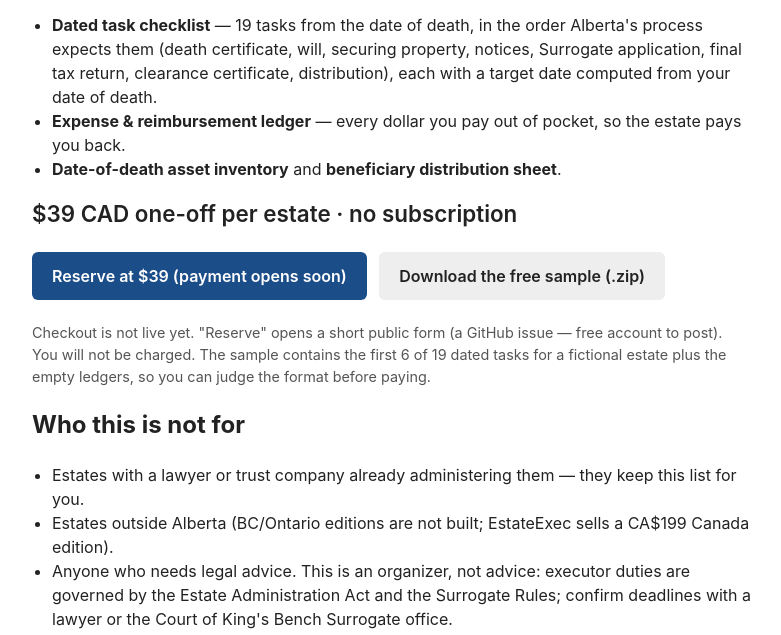
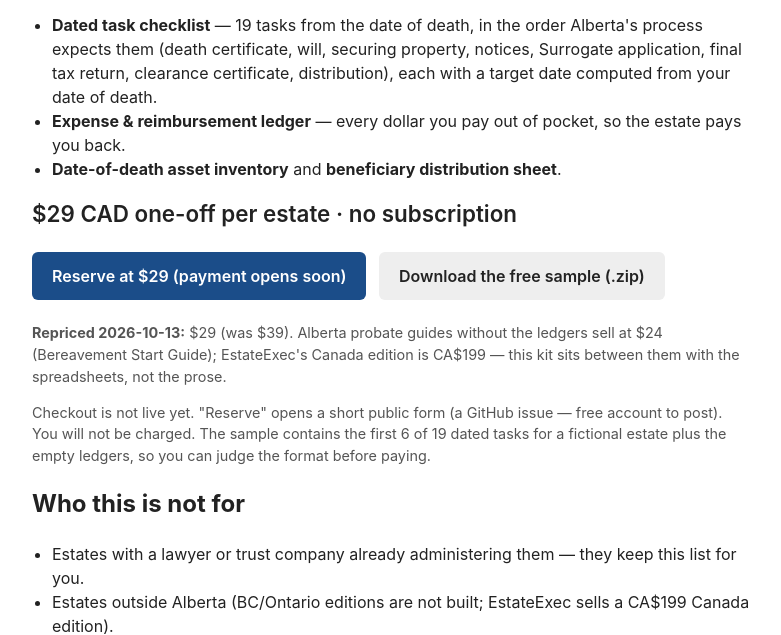
Before and after one commit to Aispotlightlab/ab-executor-kit, a plain HTML site: page docs/index.html in a window 1280 px wide. Shown: the part 172-807 px from the top of the page, without its empty margins (248-1029 px from the left). Drawn offline with Linux system fonts and the light colour scheme.

Commit message:
nestor: OPP-0006 price test $39→$29 CAD (standing-auth: pricing inside range; anchor BSG $24 / EstateExec CA$199) run 12

```diff
--- a/docs/index.html
+++ b/docs/index.html
@@ -3,8 +3,8 @@
 <head>
 <meta charset="utf-8">
 <meta name="viewport" content="width=device-width, initial-scale=1">
-<title>Alberta Executor Kit — dated task checklist, expense ledger, asset inventory. $39 once, no subscription</title>
-<meta name="description" content="A $39 CAD one-off organizer for first-time executors of an Alberta estate: 19 dated tasks from the date of death, expense/reimbursement ledger, date-of-death asset inventory, distribution sheet. Plain CSV. Not legal advice.">
+<title>Alberta Executor Kit — dated task checklist, expense ledger, asset inventory. $29 once, no subscription</title>
+<meta name="description" content="A $29 CAD one-off organizer for first-time executors of an Alberta estate: 19 dated tasks from the date of death, expense/reimbursement ledger, date-of-death asset inventory, distribution sheet. Plain CSV. Not legal advice.">
 <style>
 body{font-family:-apple-system,Segoe UI,Helvetica,Arial,sans-serif;max-width:720px;margin:40px auto;padding:0 20px;line-height:1.5;color:#222}
 h1{font-size:1.7em;margin-bottom:.2em}
@@ -27,12 +27,13 @@ No monthly plan, nothing to cancel, nothing stored on our servers — you downlo
   <li><strong>Date-of-death asset inventory</strong> and <strong>beneficiary distribution sheet</strong>.</li>
 </ul>
 
-<p class="price">$39 CAD one-off per estate · no subscription</p>
+<p class="price">$29 CAD one-off per estate · no subscription</p>
 
 <p>
-  <a class="btn primary" href="https://github.com/Aispotlightlab/ab-executor-kit/issues/new?title=Reserve%20executor%20kit%20at%20%2439&body=Province%3A%20Alberta%0AApprox.%20date%20of%20death%20(month%2Fyear)%3A%20%0AWhat%20I%20need%20most%3A%20" rel="nofollow">Reserve at $39 (payment opens soon)</a>
+  <a class="btn primary" href="https://github.com/Aispotlightlab/ab-executor-kit/issues/new?title=Reserve%20executor%20kit%20at%20%2429&body=Province%3A%20Alberta%0AApprox.%20date%20of%20death%20(month%2Fyear)%3A%20%0AWhat%20I%20need%20most%3A%20" rel="nofollow">Reserve at $29 (payment opens soon)</a>
   <a class="btn secondary" href="sample-alberta-executor-kit.zip">Download the free sample (.zip)</a>
 </p>
+<p class="note"><strong>Repriced 2026-10-13:</strong> $29 (was $39). Alberta probate guides without the ledgers sell at $24 (Bereavement Start Guide); EstateExec's Canada edition is CA$199 — this kit sits between them with the spreadsheets, not the prose.</p>
 <p class="note">Checkout is not live yet. "Reserve" opens a short public form (a GitHub issue — free account to post). You will not be charged.
 The sample contains the first 6 of 19 dated tasks for a fictional estate plus the empty ledgers, so you can judge the format before paying.</p>
 
```
